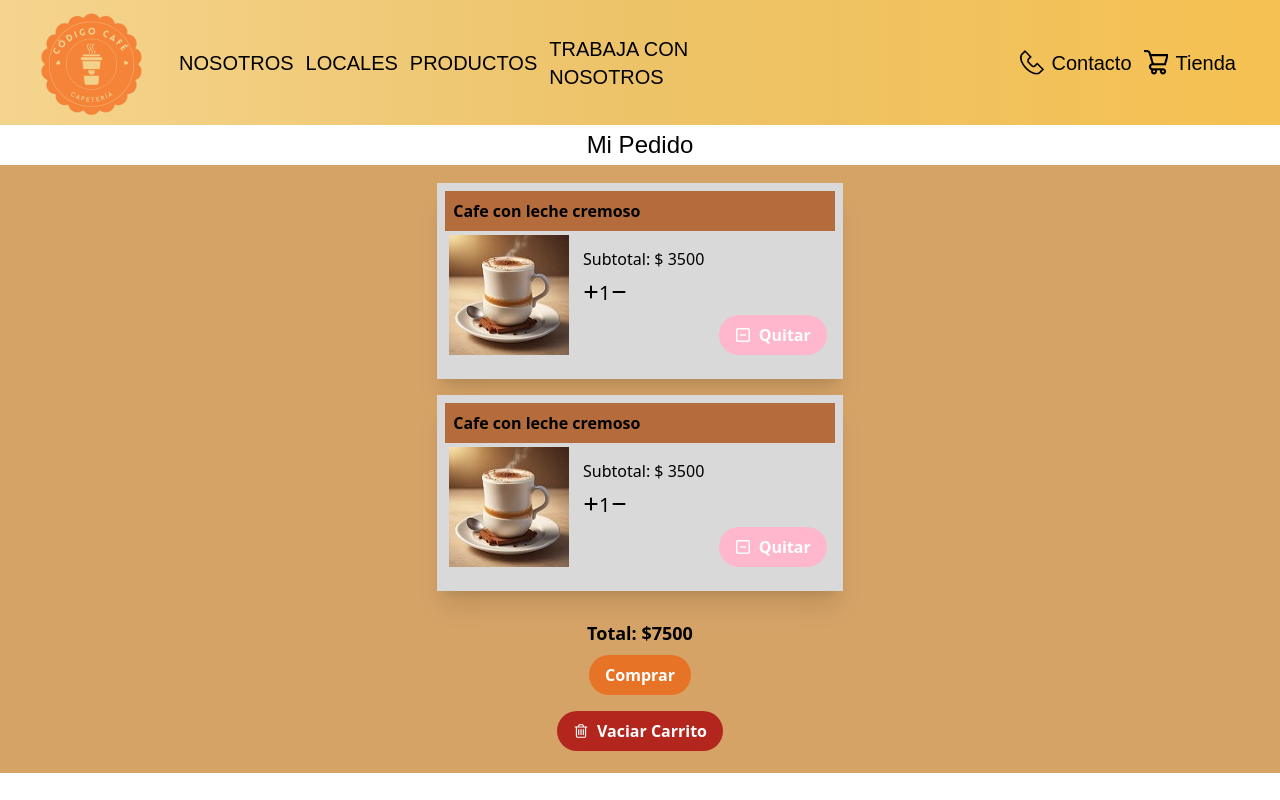
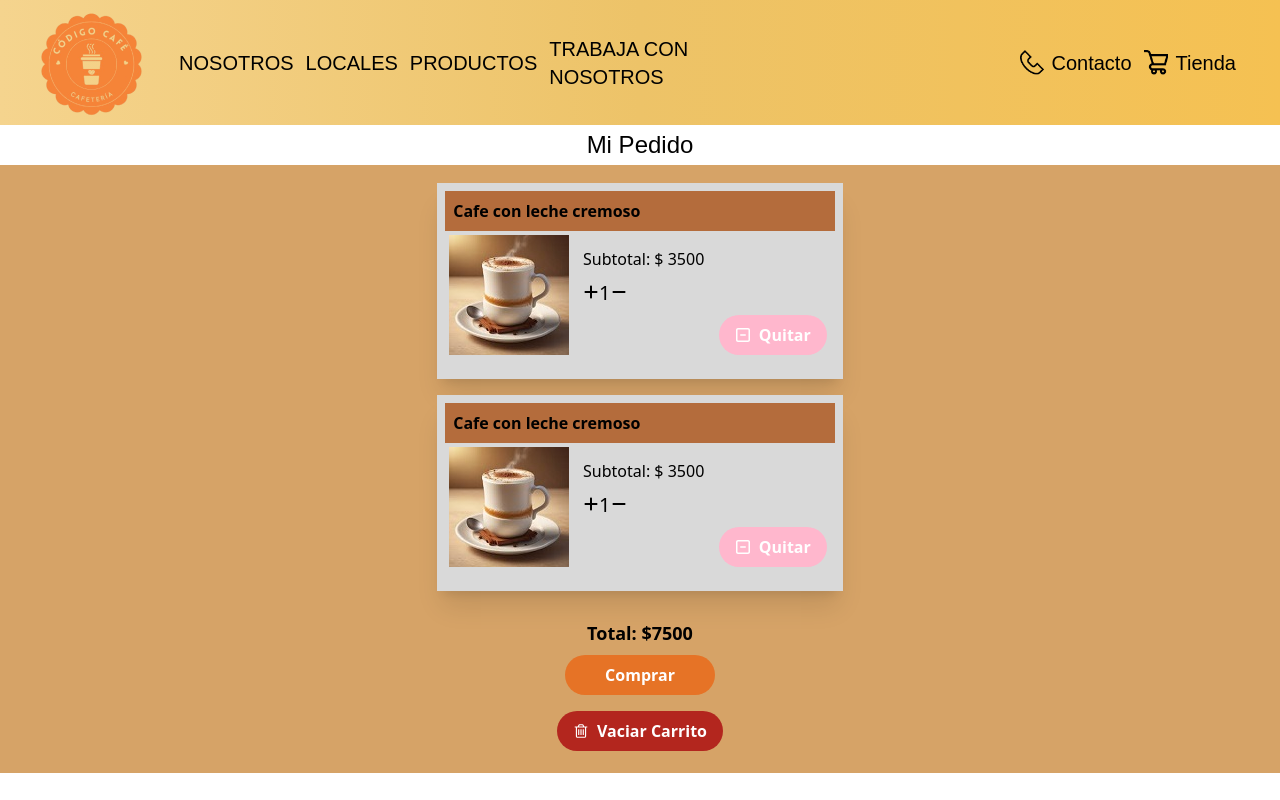
Before and after one commit to Leonardo-Valtorta/codigo-cafe, a Next.js app: page /cart in a window 1280 px wide. Built offline with nearby package versions, Linux system fonts and the light colour scheme; a web font is replaced by a local one.

Commit message:
Mejora en boton PillButtonXL para que sea mas ancho que el boton PillButton

```diff
--- a/src/components/buttons/PillButtonXL.js
+++ b/src/components/buttons/PillButtonXL.js
@@ -1,11 +1,9 @@
-import PillButton from "./PillButton"
-
 const PillButtonXL = ({ children, className }) => {
 return (
     <>
-    <PillButton className={`px-16 ${className}`}>
+    <button className={`text-white font-bold py-2 px-10 my-2 rounded-full inline-flex items-center ${className}`}>
         {children}
-    </PillButton>
+    </button>
     </>
 )
 }
```
